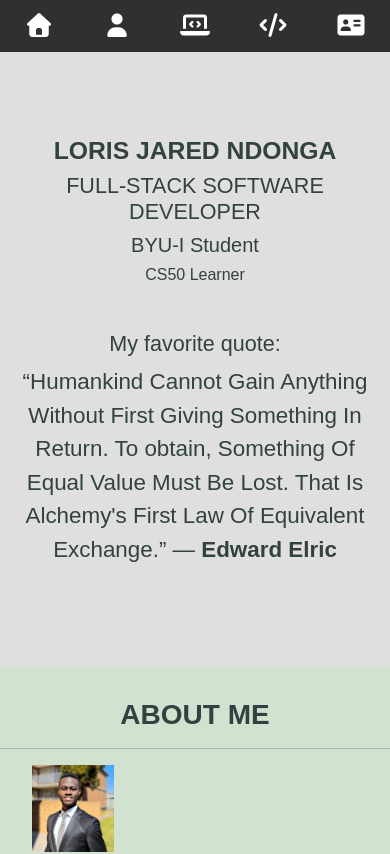
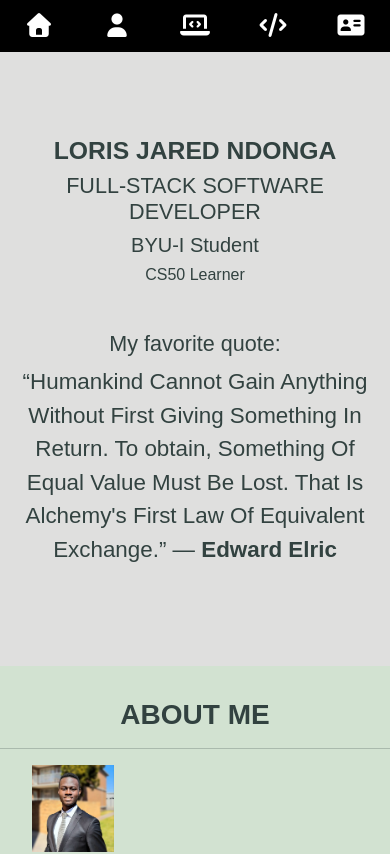
Before and after one commit to ndongaloris/Portfolio-Website, a Next.js app: page / in a window 390 px wide. Shown: the top 854 px of the page. Built offline with nearby package versions, Linux system fonts and the light colour scheme.

Commit message:
mobile nav bg color

```diff
--- a/app/globals.css
+++ b/app/globals.css
@@ -139,7 +139,7 @@ h3{
 .nav{
     width: 100%;
     justify-content: space-around;
-    background-color: rgba(0, 0, 0, 0.808);
+    background-color: rgb(0, 0, 0);
 }
 .nav-item li{
     font-size: small;
```
